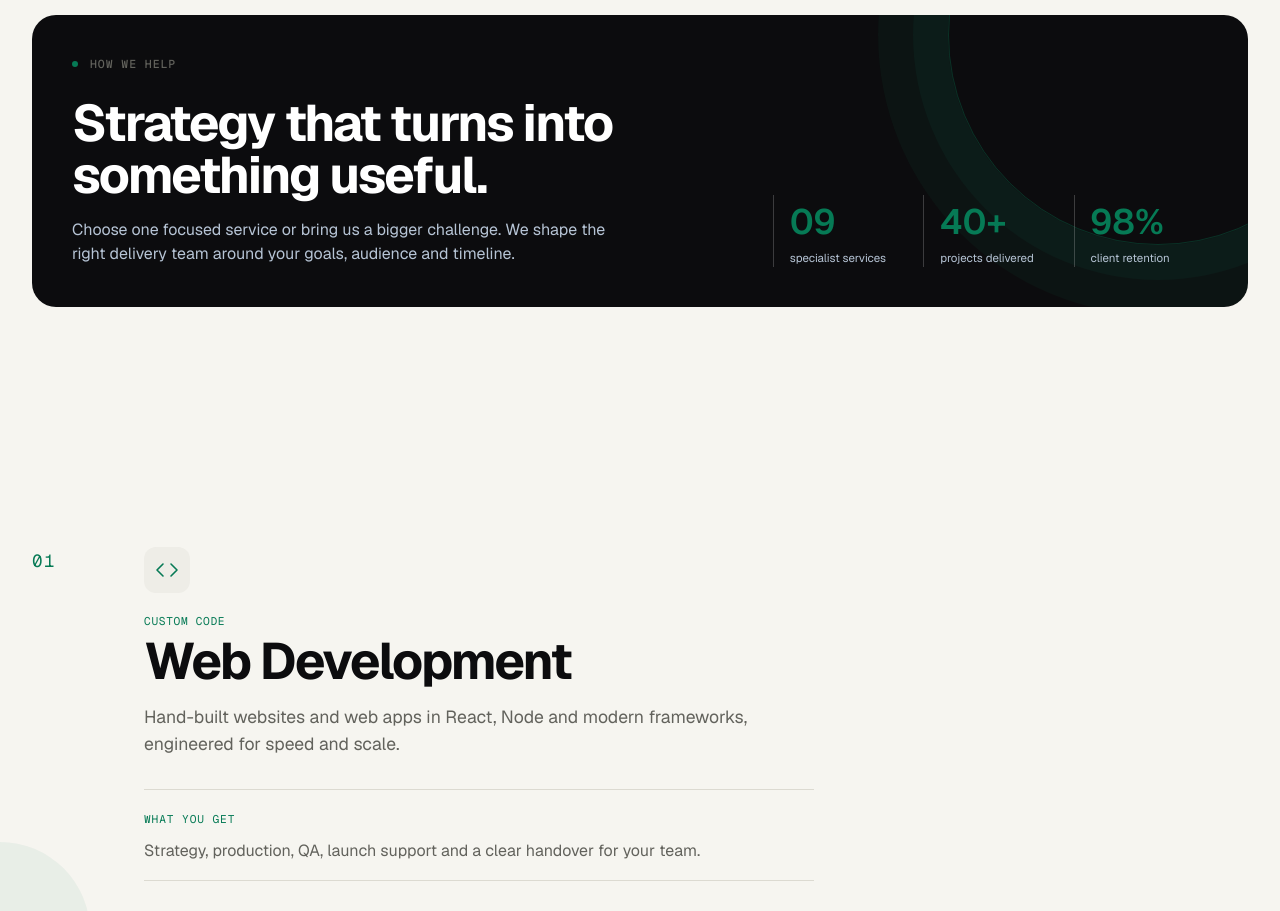
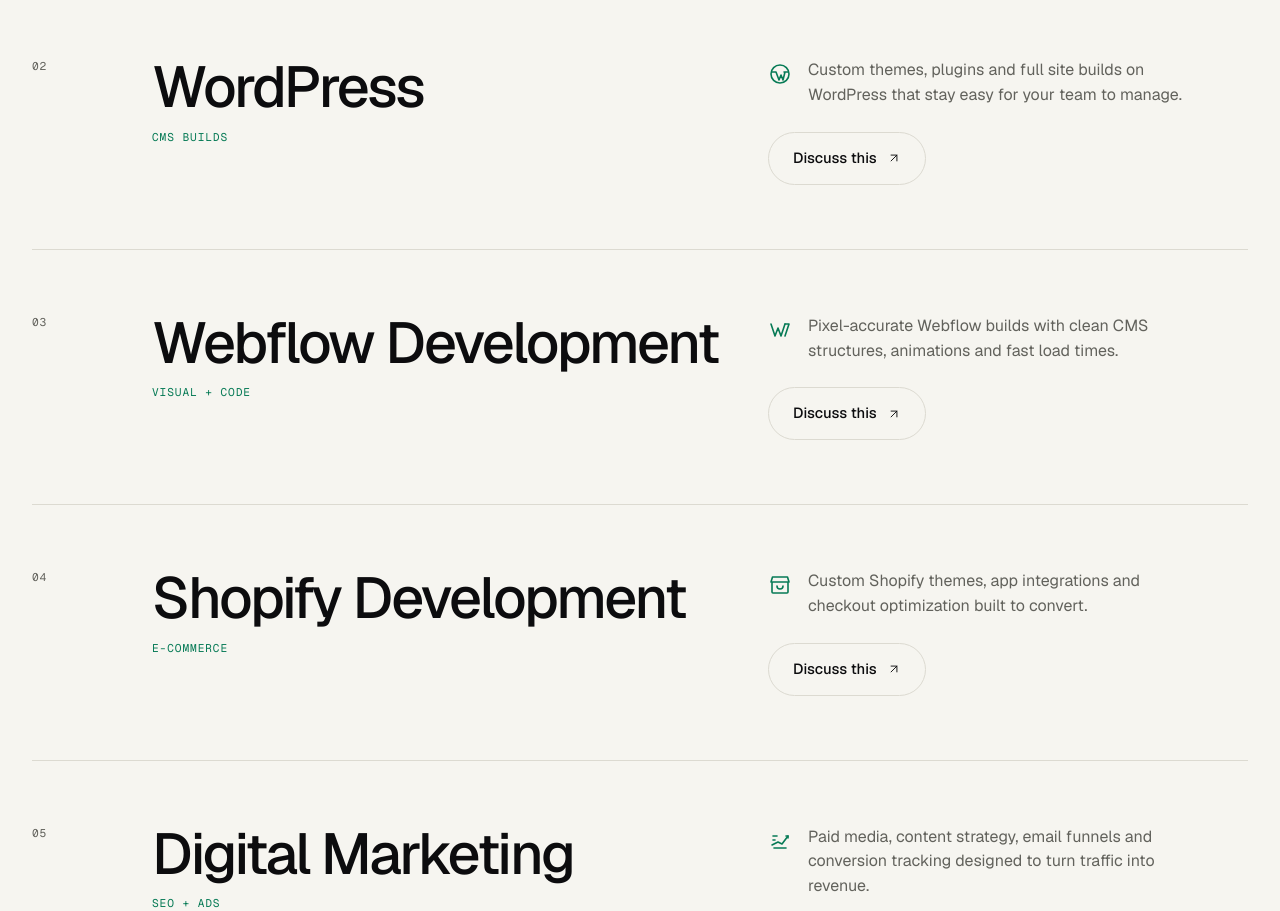
Before and after one commit to Saadimehar/techlifai, a React (Vite) app: page /services in a window 1280 px wide. Shown: the part 860-1771 px from the top of the page. Built offline with nearby package versions, Linux system fonts and the light colour scheme.

Commit message:
feat(services): numbered service index page and industries grid

```diff
--- a/src/pages/Industries.jsx
+++ b/src/pages/Industries.jsx
@@ -1,7 +1,5 @@
-import { Link } from "react-router-dom";
 import { INDUSTRIES } from "../data.js";
-import { PageHeader, Reveal, Section } from "../components/Site.jsx";
-import { IconArrow } from "../icons.jsx";
+import { ArrowLink, PageHeader, Reveal, Section } from "../components/Site.jsx";
 import { Meta } from "./pageHelpers.jsx";
 
 export default function Industries() {
@@ -12,16 +10,12 @@ export default function Industries() {
         description="Industry-aware digital strategy, websites, commerce and automation from Techlifai."
       />
       <PageHeader
-        eyebrow="INDUSTRIES WE SERVE"
-        title="Digital work shaped around your world."
-        intro="Every industry has different customers, buying journeys and constraints. We bring the right digital approach to each one."
+        eyebrow="Industries"
+        title="Shaped around your sector."
+        intro="Different customers, different journeys."
       />
-      <Section
-        eyebrow="SECTORS & SPECIALTIES"
-        title="Experience that meets people where they are."
-        intro="Explore the industries where our team creates the most leverage."
-      >
-        <div className="grid grid-cols-1 gap-4 sm:grid-cols-2 lg:grid-cols-4">
+      <Section className="!pt-0">
+        <div className="grid grid-cols-1 border-t border-line sm:grid-cols-2 lg:grid-cols-4">
           {INDUSTRIES.map((industry, index) => {
             const Icon = industry.icon;
             const slug = industry.title
@@ -32,38 +26,26 @@ export default function Industries() {
             return (
               <Reveal
                 key={industry.title}
-                className="rounded-2xl border border-line bg-paper p-6 shadow-card transition duration-250 hover:-translate-y-1.5 hover:border-mint hover:shadow-card-hover"
-                delay={index * 0.03}
+                delay={(index % 4) * 0.05}
+                className="group scroll-mt-24 border-b border-line p-6 transition-colors duration-500 hover:bg-soft sm:border-r sm:[&:nth-child(2n)]:border-r-0 lg:[&:nth-child(2n)]:border-r lg:[&:nth-child(4n)]:border-r-0"
               >
-                <div id={slug} className="flex items-center justify-between">
-                  <div className="grid h-[46px] w-[46px] place-items-center rounded-xl bg-soft text-mint">
-                    <Icon width="23" />
-                  </div>
-                  <span className="mono-label text-mint">0{index + 1}</span>
+                <div id={slug} className="flex items-center justify-between text-muted">
+                  <Icon width="22" className="transition-colors group-hover:text-mint" />
+                  <span className="mono-label">
+                    {String(index + 1).padStart(2, "0")}
+                  </span>
                 </div>
-                <h2 className="mt-5 mb-3 text-[1.35rem] font-bold text-ink">
+                <h2 className="mt-14 mb-5 text-[1.5rem] font-medium">
                   {industry.title}
                 </h2>
-                <p className="mb-0 text-[0.9rem] text-muted">
-                  Build trust, simplify decisions and create a digital
-                  experience that fits how your customers choose.
-                </p>
-                <ul className="my-4 list-none border-t border-line p-0">
+                <ul className="m-0 mb-6 list-none p-0">
                   {industry.items.map((item) => (
-                    <li
-                      key={item}
-                      className="border-b border-line py-2 text-[0.78rem] text-muted"
-                    >
+                    <li key={item} className="py-1 text-[0.9rem] text-muted">
                       {item}
                     </li>
                   ))}
                 </ul>
-                <Link
-                  to="/contact"
-                  className="flex items-center gap-1.5 text-[0.78rem] font-semibold text-mint"
-                >
-                  Talk about your industry <IconArrow width="14" />
-                </Link>
+                <ArrowLink to="/contact">Talk to us</ArrowLink>
               </Reveal>
             );
           })}
--- a/src/pages/Services.jsx
+++ b/src/pages/Services.jsx
@@ -1,5 +1,5 @@
 import { SERVICES } from "../data.js";
-import { Button, PageHeader, Section } from "../components/Site.jsx";
+import { Button, PageHeader, Reveal, Section } from "../components/Site.jsx";
 import { IconArrow } from "../icons.jsx";
 import { Meta, serviceIcon } from "./pageHelpers.jsx";
 
@@ -11,90 +11,42 @@ export default function Services() {
         description="Web, commerce, app, SEO and AI automation services from Techlifai."
       />
       <PageHeader
-        eyebrow="SERVICES / CAPABILITIES"
-        title="One senior team for every digital growth challenge."
-        intro="From the first strategic question to the final QA pass, we combine specialist craft with a clear path to measurable outcomes."
+        eyebrow="Services"
+        title="Everything digital, one team."
+        intro="Pick one service or combine several."
       />
-
-      <Section className="pt-8 pb-16">
-        <div className="relative grid grid-cols-1 gap-8 overflow-hidden rounded-3xl bg-ink p-6 text-white sm:p-10 lg:grid-cols-[1.2fr_0.8fr] lg:gap-12 after:pointer-events-none after:absolute after:-top-[190px] after:-right-[120px] after:h-[420px] after:w-[420px] after:rounded-full after:border after:border-glow/35 after:shadow-[0_0_0_35px_rgba(0,230,168,0.04),0_0_0_70px_rgba(0,230,168,0.03)] after:content-['']">
-          <div className="relative z-10">
-            <span className="eyebrow">HOW WE HELP</span>
-            <h2 className="mb-4 max-w-[560px] text-[clamp(2rem,4vw,3.8rem)] font-bold text-white">
-              Strategy that turns into something useful.
-            </h2>
-            <p className="mb-0 max-w-[560px] text-[#b6c4d5]">
-              Choose one focused service or bring us a bigger challenge. We
-              shape the right delivery team around your goals, audience and
-              timeline.
-            </p>
-          </div>
-
-          <div className="relative z-10 grid grid-cols-3 content-end gap-2 sm:gap-4">
-            {[
-              ["09", "specialist services"],
-              ["40+", "projects delivered"],
-              ["98%", "client retention"],
-            ].map(([val, label]) => (
-              <div key={label} className="border-l border-white/20 pl-3 sm:pl-4">
-                <b className="block font-display text-[1.55rem] font-semibold text-glow sm:text-[2.2rem]">
-                  {val}
-                </b>
-                <span className="block text-[0.62rem] text-[#b6c4d5] sm:text-[0.72rem]">
-                  {label}
+      <Section className="!pt-0">
+        {SERVICES.map((service, index) => (
+          <section
+            id={service.title.toLowerCase().replaceAll(" ", "-")}
+            key={service.title}
+            className="scroll-mt-24 border-b border-line py-12 md:py-16"
+          >
+            <Reveal className="grid grid-cols-1 gap-6 md:grid-cols-[5rem_1.2fr_1fr] md:gap-10">
+              <span className="mono-label text-muted">
+                {String(index + 1).padStart(2, "0")}
+              </span>
+              <div>
+                <h2 className="text-[clamp(2rem,4.5vw,3.6rem)] font-medium">
+                  {service.title}
+                </h2>
+                <span className="mono-label mt-3 block text-mint">
+                  {service.tag}
                 </span>
               </div>
-            ))}
-          </div>
-        </div>
+              <div className="flex flex-col items-start justify-between gap-6">
+                <div className="flex items-start gap-4">
+                  <span className="mt-1 text-mint">{serviceIcon(service)}</span>
+                  <p className="m-0 max-w-[380px] text-muted">{service.desc}</p>
+                </div>
+                <Button to="/contact" variant="secondary">
+                  Discuss this <IconArrow width="14" />
+                </Button>
+              </div>
+            </Reveal>
+          </section>
+        ))}
       </Section>
-
-      <div>
-        {SERVICES.map((service, index) => {
-          const isEven = index % 2 === 1;
-          return (
-            <section
-              id={service.title.toLowerCase().replaceAll(" ", "-")}
-              className={`relative overflow-hidden ${
-                isEven
-                  ? "bg-soft before:pointer-events-none before:absolute before:top-[50px] before:-right-[120px] before:h-[300px] before:w-[300px] before:rounded-full before:border before:border-mint/12 before:content-['']"
-                  : "after:pointer-events-none after:absolute after:bottom-[40px] after:-left-[90px] after:h-[180px] after:w-[180px] after:rounded-full after:bg-glow/6 after:content-['']"
-              }`}
-              key={service.title}
-            >
-              <div className="container-site grid grid-cols-1 gap-6 py-16 md:grid-cols-[52px_1fr] lg:grid-cols-[80px_1fr_0.6fr] lg:gap-8 lg:py-24">
-                <div className="mono-label text-[1.1rem] text-mint">
-                  0{index + 1}
-                </div>
-                <div>
-                  <div className="mb-5 inline-grid h-[46px] w-[46px] place-items-center rounded-xl bg-soft text-mint">
-                    {serviceIcon(service)}
-                  </div>
-                  <span className="mono-label block tracking-[0.06em] text-mint">
-                    {service.tag}
-                  </span>
-                  <h2 className="mt-1 mb-4 text-[clamp(2rem,4vw,3.2rem)] font-bold text-ink">
-                    {service.title}
-                  </h2>
-                  <p className="mb-4 max-w-[650px] text-[1.1rem] text-muted">
-                    {service.desc}
-                  </p>
-                  <div className="my-8 border-y border-line py-4">
-                    <span className="mono-label text-mint">WHAT YOU GET</span>
-                    <p className="mt-2 mb-0 text-muted">
-                      Strategy, production, QA, launch support and a clear
-                      handover for your team.
-                    </p>
-                  </div>
-                  <Button to="/contact">
-                    Talk about {service.title} <IconArrow width="15" />
-                  </Button>
-                </div>
-              </div>
-            </section>
-          );
-        })}
-      </div>
     </>
   );
 }
```
